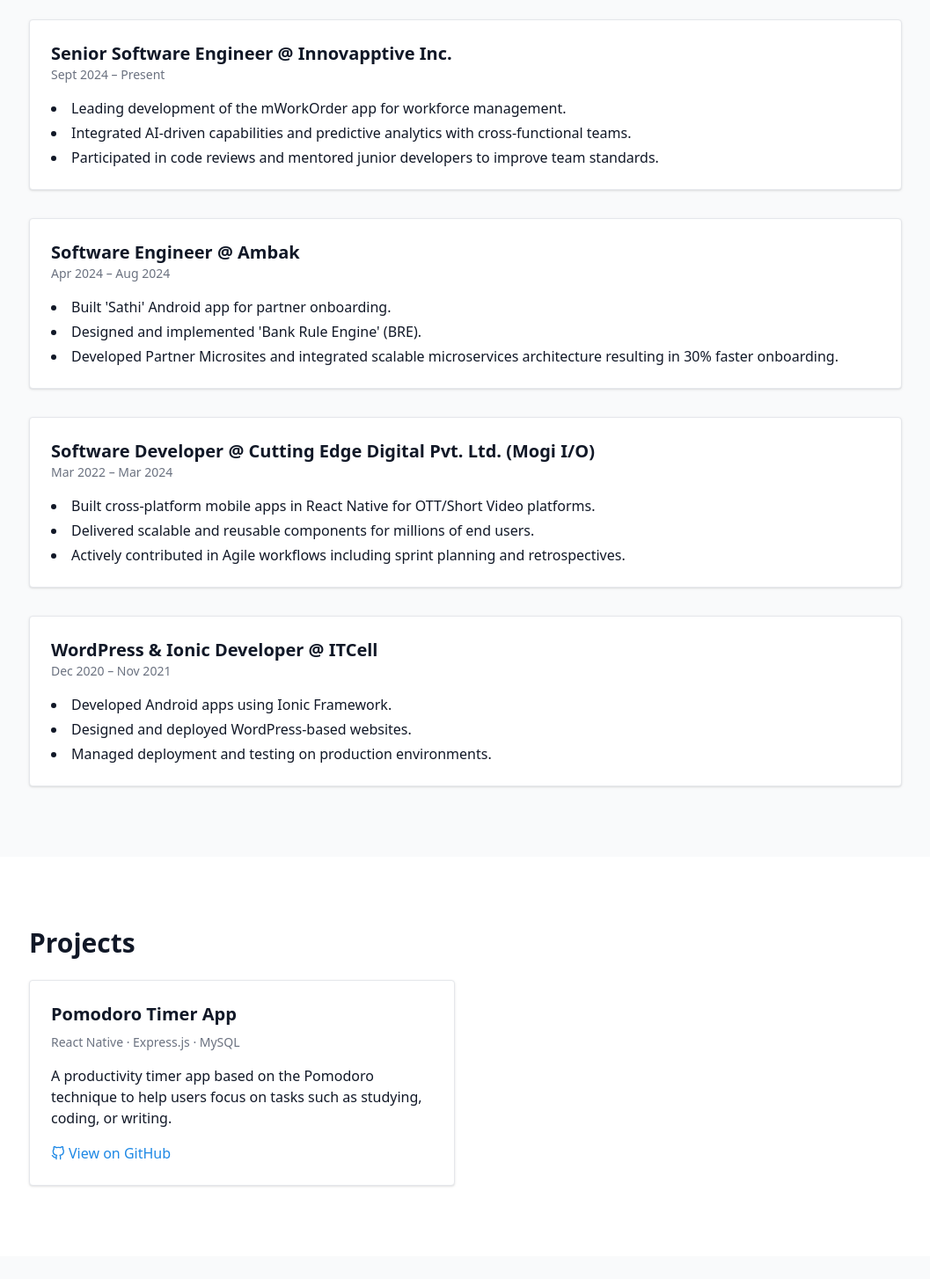
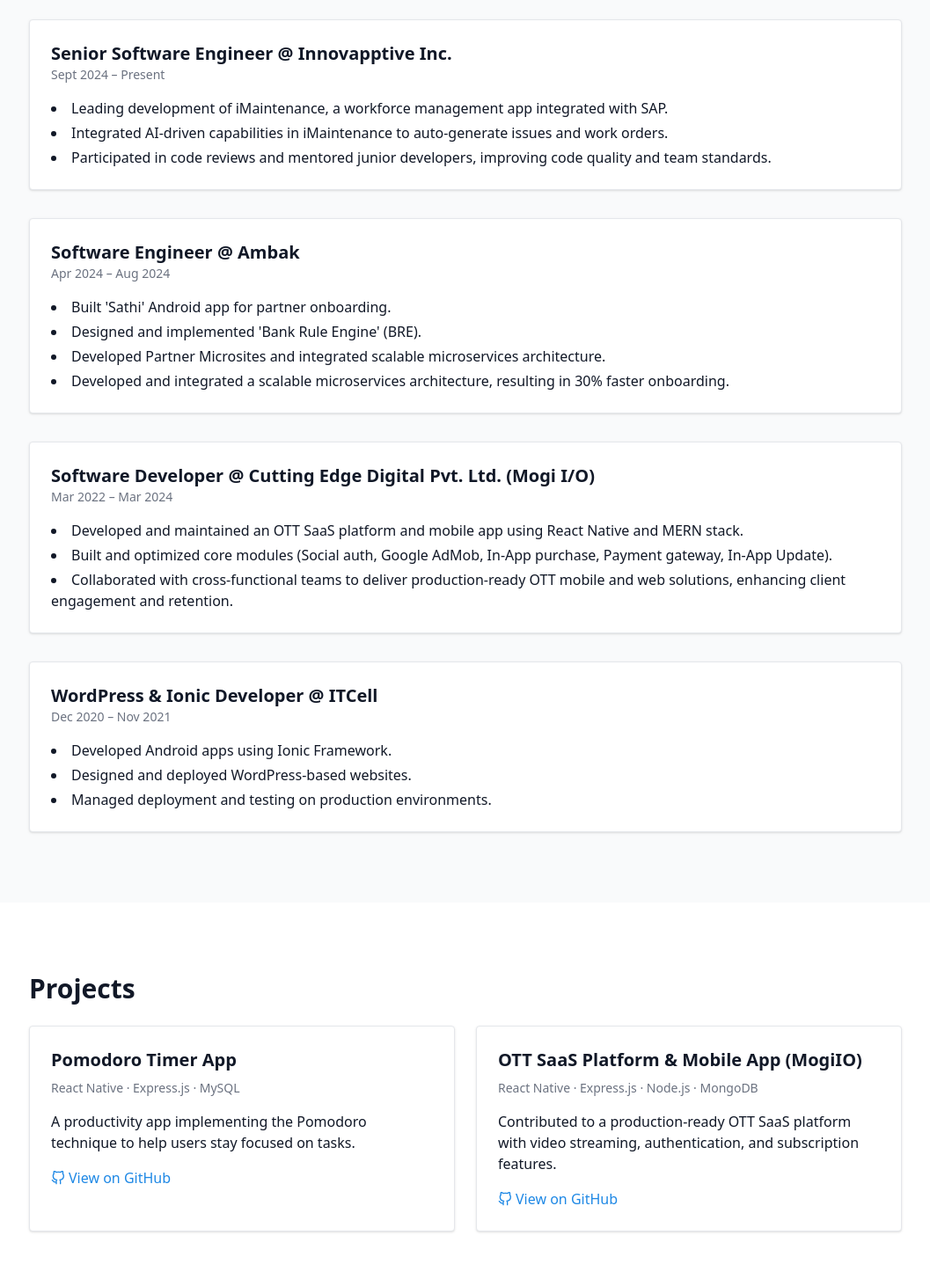
Before and after one commit to DevGupta004/resume, a React (Vite) app: page / in a window 1280 px wide. Shown: the part 1216-2670 px from the top of the page at 88% size, without its empty margins (111-1168 px from the left). Built offline with nearby package versions, Linux system fonts and the light colour scheme; the HTML template or start-up script is replaced by a standard one.

Commit message:
JSON data Updated

```diff
--- a/src/data/resumeData.js
+++ b/src/data/resumeData.js
@@ -2,11 +2,11 @@
   name: 'Dev Gupta',
   location: 'Hyderabad',
   email: 'er.devgupta007@gmail.com',
-  phone: '+91 8400707072',
+  phone: '7052900696',
   linkedin: 'https://www.linkedin.com/in/dev-gupta007',
   github: 'https://github.com/DevGupta004',
   about:
-    'Passionate and performance-driven Full Stack & Mobile Developer with 4+ years of experience delivering scalable, AI-powered solutions in fintech, media, and enterprise environments. Proven track record of building robust mobile and web applications using React Native, Node.js, and scalable microservices.',
+    'Passionate and performance-driven Full Stack & Mobile App Developer with 4.5+ years of experience delivering scalable, AI-powered solutions in fintech, OTT media, and enterprise environments. Proven track record of building robust mobile and web applications using React Native, Node.js, and scalable microservices.',
   skills: [
     'React Native',
     'React.js',
@@ -18,9 +18,15 @@
     'Firebase',
     'Gradle',
     'Xcode',
-    'iOS/Android Development',
+    'iOS/Android App Development',
+    'Crashlytics',
+    'Sentry',
     'Schema Design',
+    'Project Setup and Configuration',
     'Debugging',
+    'GitHub',
+    'GitLab',
+    'Jira',
   ],
   experience: [
     {
@@ -29,9 +35,9 @@
       location: 'Hyderabad',
       period: 'Sept 2024 – Present',
       details: [
-        'Leading development of the mWorkOrder app for workforce management.',
-        'Integrated AI-driven capabilities and predictive analytics with cross-functional teams.',
-        'Participated in code reviews and mentored junior developers to improve team standards.',
+        'Leading development of iMaintenance, a workforce management app integrated with SAP.',
+        'Integrated AI-driven capabilities in iMaintenance to auto-generate issues and work orders.',
+        'Participated in code reviews and mentored junior developers, improving code quality and team standards.',
       ],
     },
     {
@@ -42,7 +48,8 @@
       details: [
         "Built 'Sathi' Android app for partner onboarding.",
         "Designed and implemented 'Bank Rule Engine' (BRE).",
-        'Developed Partner Microsites and integrated scalable microservices architecture resulting in 30% faster onboarding.',
+        'Developed Partner Microsites and integrated scalable microservices architecture.',
+        'Developed and integrated a scalable microservices architecture, resulting in 30% faster onboarding.',
       ],
     },
     {
@@ -51,9 +58,9 @@
       location: 'Delhi',
       period: 'Mar 2022 – Mar 2024',
       details: [
-        'Built cross-platform mobile apps in React Native for OTT/Short Video platforms.',
-        'Delivered scalable and reusable components for millions of end users.',
-        'Actively contributed in Agile workflows including sprint planning and retrospectives.',
+        'Developed and maintained an OTT SaaS platform and mobile app using React Native and MERN stack.',
+        'Built and optimized core modules (Social auth, Google AdMob, In-App purchase, Payment gateway, In-App Update).',
+        'Collaborated with cross-functional teams to deliver production-ready OTT mobile and web solutions, enhancing client engagement and retention.',
       ],
     },
     {
@@ -73,8 +80,15 @@
       title: 'Pomodoro Timer App',
       tech: ['React Native', 'Express.js', 'MySQL'],
       description:
-        'A productivity timer app based on the Pomodoro technique to help users focus on tasks such as studying, coding, or writing.',
+        'A productivity app implementing the Pomodoro technique to help users stay focused on tasks.',
       github: 'https://github.com/DevGupta004/pro-focus-app',
+    },
+    {
+      title: 'OTT SaaS Platform & Mobile App (MogiIO)',
+      tech: ['React Native', 'Express.js', 'Node.js', 'MongoDB'],
+      description:
+        'Contributed to a production-ready OTT SaaS platform with video streaming, authentication, and subscription features.',
+      github: 'https://play.google.com/store/apps/details?id=com.release.mitwatv',
     },
   ],
 };
```
